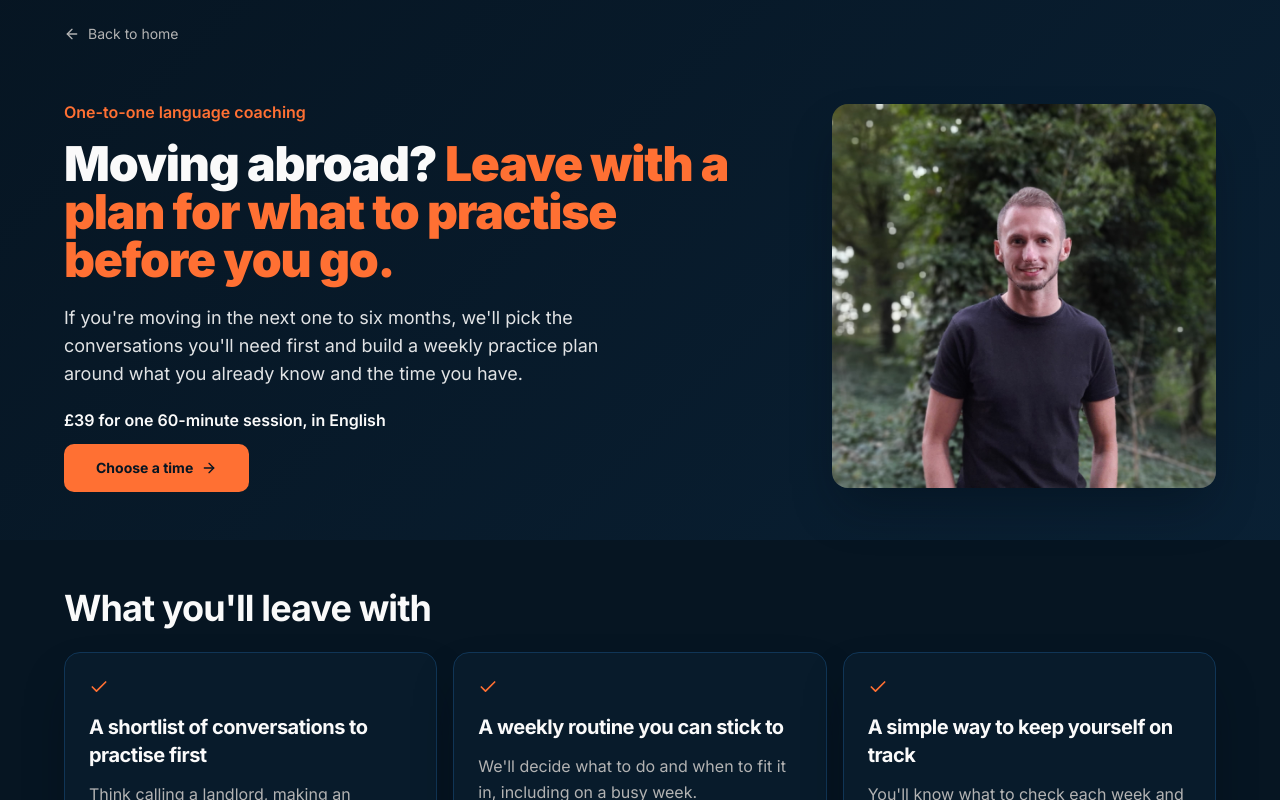
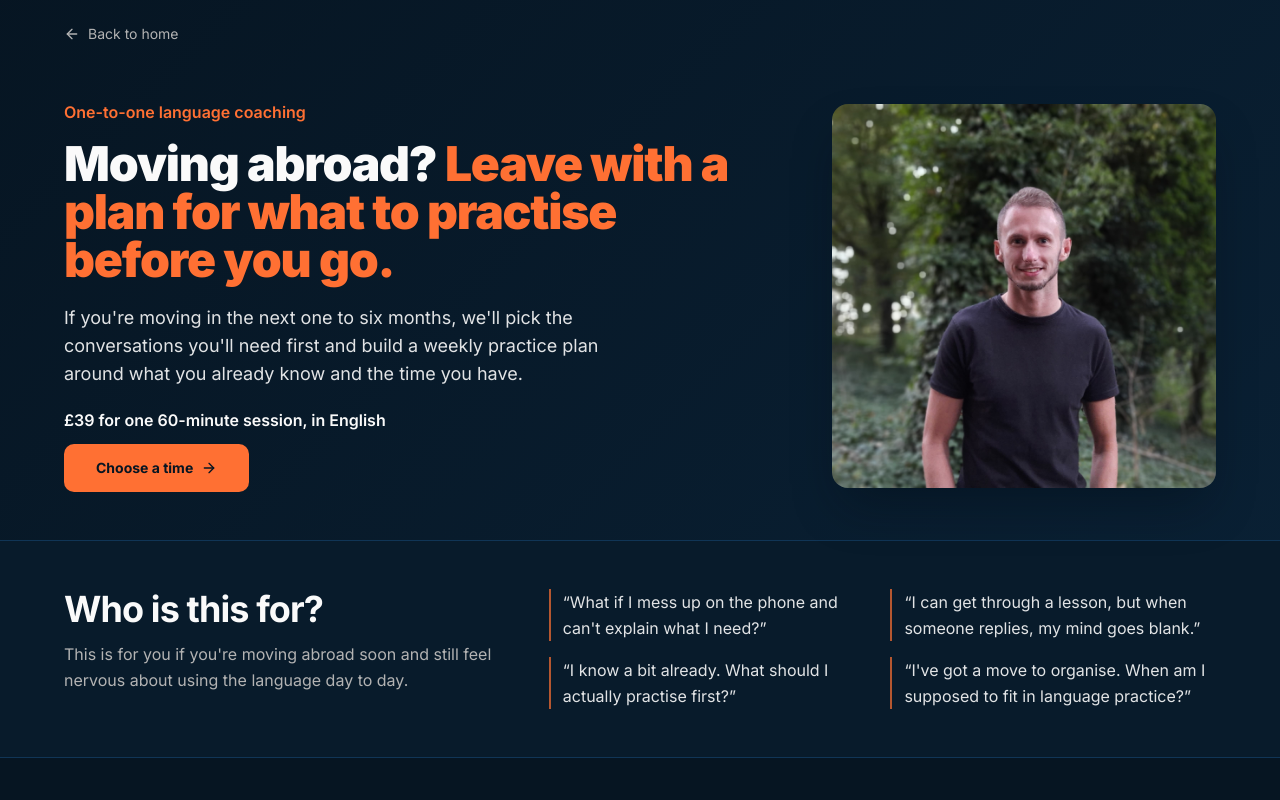
Before and after one commit to hutchy9999/jameshutchinsonlanguages, a React (Vite) app: page /coaching in a window 1280 px wide. Shown: the top 800 px of the page. Built offline with nearby package versions, Linux system fonts and the light colour scheme; the HTML template or start-up script is replaced by a standard one.

Commit message:
Show who moving-abroad coaching is for

```diff
--- a/src/pages/Coaching.tsx
+++ b/src/pages/Coaching.tsx
@@ -12,6 +12,13 @@ import { Button } from "@/components/ui/button";
 
 const CALENDLY_BOOKING_URL = "https://calendly.com/james-jameshutchinsonlanguages/language-coaching";
 const bookingButtonClass = "min-h-12 bg-primary font-bold text-background hover:bg-primary/90";
+
+const movingAbroadWorries = [
+  "What if I mess up on the phone and can't explain what I need?",
+  "I can get through a lesson, but when someone replies, my mind goes blank.",
+  "I know a bit already. What should I actually practise first?",
+  "I've got a move to organise. When am I supposed to fit in language practice?",
+];
 
 const sessionTakeaways = [
   {
@@ -90,6 +97,24 @@ const Coaching = () => {
         </div>
       </section>
 
+      <section className="border-y border-border bg-card px-4 py-8 sm:px-6 md:py-12" aria-labelledby="audience-heading">
+        <div className="mx-auto grid max-w-6xl gap-5 lg:grid-cols-[2fr_3fr] lg:gap-10">
+          <div>
+            <h2 id="audience-heading" className="text-3xl sm:text-4xl">Who is this for?</h2>
+            <p className="mt-3 max-w-md leading-relaxed text-muted-foreground">
+              This is for you if you're moving abroad soon and still feel nervous about using the language day to day.
+            </p>
+          </div>
+          <ul className="grid gap-4 sm:grid-cols-2">
+            {movingAbroadWorries.map((worry) => (
+              <li key={worry} className="border-l-2 border-primary/70 pl-3 leading-relaxed text-foreground/90">
+                &ldquo;{worry}&rdquo;
+              </li>
+            ))}
+          </ul>
+        </div>
+      </section>
+
       <section className="px-4 py-8 sm:px-6 md:py-12" aria-labelledby="session-heading">
         <div className="mx-auto max-w-6xl">
           <h2 id="session-heading" className="text-3xl sm:text-4xl">What you'll leave with</h2>
```
